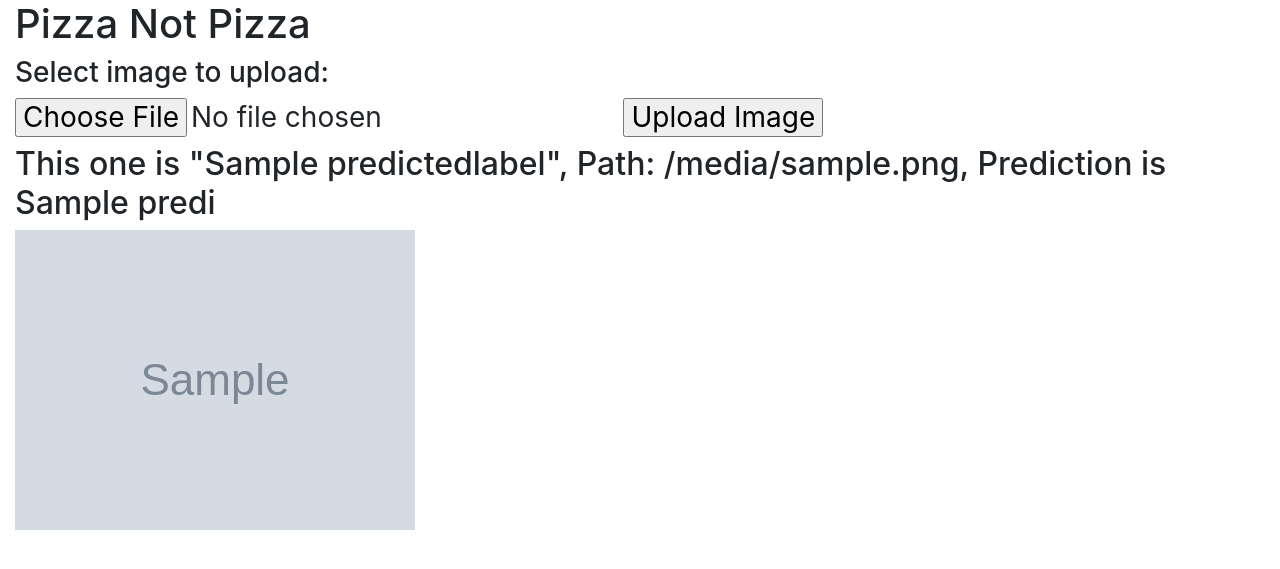
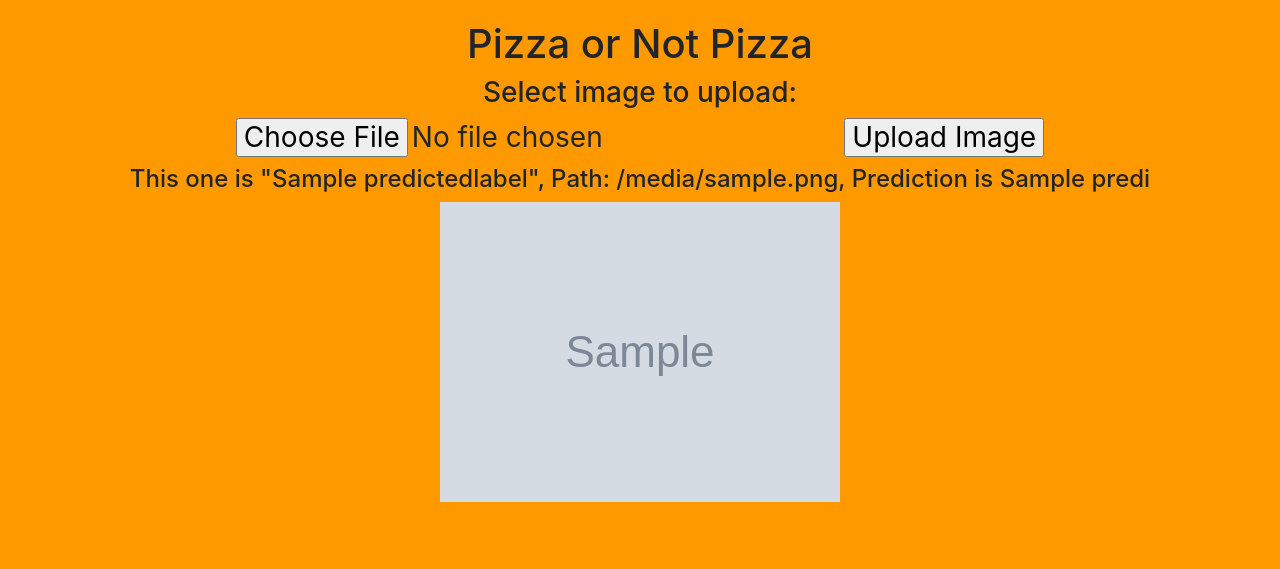
Before and after one commit to jasonnonstop10/CSC340Pizza, a Django app: template templates/index.html in a window 1280 px wide. Shown: the top 569 px of the page. Run offline with Django 3.2, Linux system fonts and the light colour scheme; the template is opened without the code that fills it: most values are stand-ins (such as "Sample title", 1, 10 or a date in 2020); grey boxes marked "Sample" are stand-in pictures; some libraries are stand-ins or nearby versions.

Commit message:
Change BG [WAITING FOR NEW TRAINING]

```diff
--- a/polls/views.py
+++ b/polls/views.py
@@ -42,8 +42,7 @@ def predictImage(request):
     testimage='.'+filePathName
 
     img = image.load_img(testimage, target_size=(img_height, img_width))
-    x = image.img_to_array(img)
-    x=x/255
+    x = image.img_to_array(img)*(1./255.)
     x=x.reshape(1,img_height, img_width,3)
     with model_graph.as_default():
         with tf_session.as_default():
@@ -51,7 +50,7 @@ def predictImage(request):
 
 
     label = ""
-    if predi >= 0.5:
+    if predi >= 0.05:
         print("pizza")
         label = "Pizza"
     else :
--- a/templates/index.html
+++ b/templates/index.html
@@ -9,16 +9,16 @@
 <script src="https://cdnjs.cloudflare.com/ajax/libs/popper.js/1.12.9/umd/popper.min.js" integrity="sha384-ApNbgh9B+Y1QKtv3Rn7W3mgPxhU9K/ScQsAP7hUibX39j7fakFPskvXusvfa0b4Q" crossorigin="anonymous"></script>
 <script src="https://maxcdn.bootstrapcdn.com/bootstrap/4.0.0/js/bootstrap.min.js" integrity="sha384-JZR6Spejh4U02d8jOt6vLEHfe/JQGiRRSQQxSfFWpi1MquVdAyjUar5+76PVCmYl" crossorigin="anonymous"></script>
 </head>
-<body>
+<body style="background-color:#ff9900; padding: 20px; text-align: center">
     <div class="col-md-12 col-sm-4">
-        <h1 style="text-align: left;">Pizza Not Pizza<h1>
+        <h1 style="text-align: center;">Pizza or Not Pizza<h1>
             <form action="predictImage" method="POST" enctype="multipart/form-data">
                 {% csrf_token %}
                 <h3>Select image to upload:<h3>
                 <input type="file" name="filePath" id="fileToUpload">
                 <input type="submit" value="Upload Image" name="submit">
               </form>
-              <h2>This one is "{{predictedlabel}}", Path: {{filePathName}}, Prediction is {{predi}}<h2>
+              <h4 style="text-align: center;">This one is "{{predictedlabel}}", Path: {{filePathName}}, Prediction is {{predi}}<h4>
               <img src="{{filePathName}}" alt="imageName">
     </div>
 </body>
```
